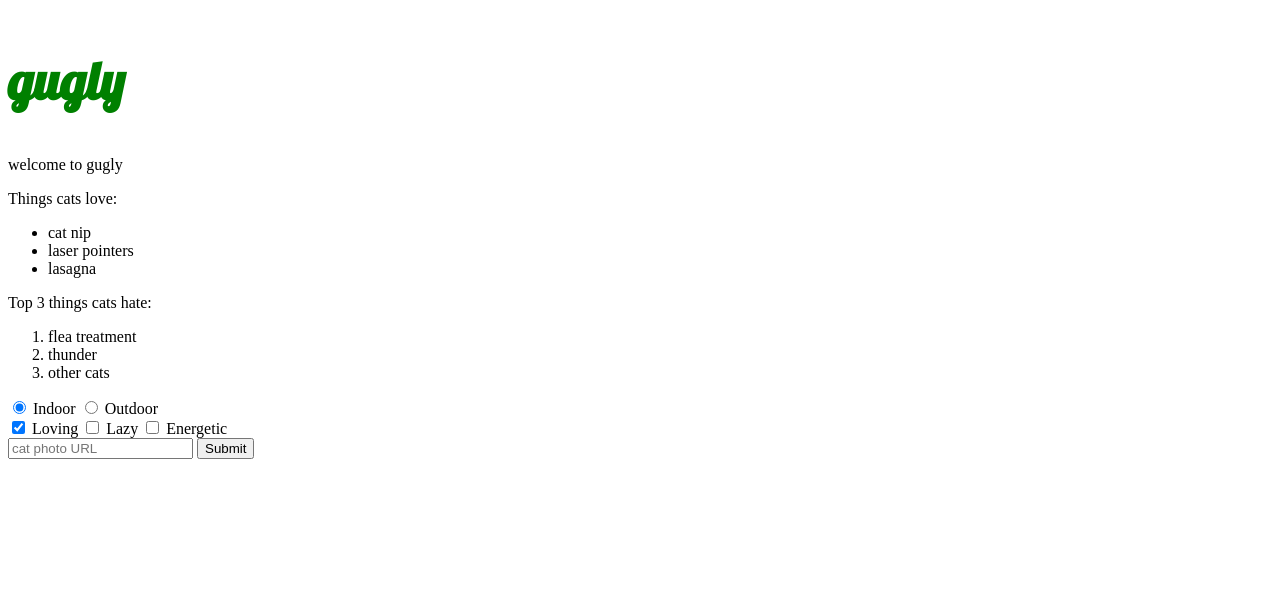
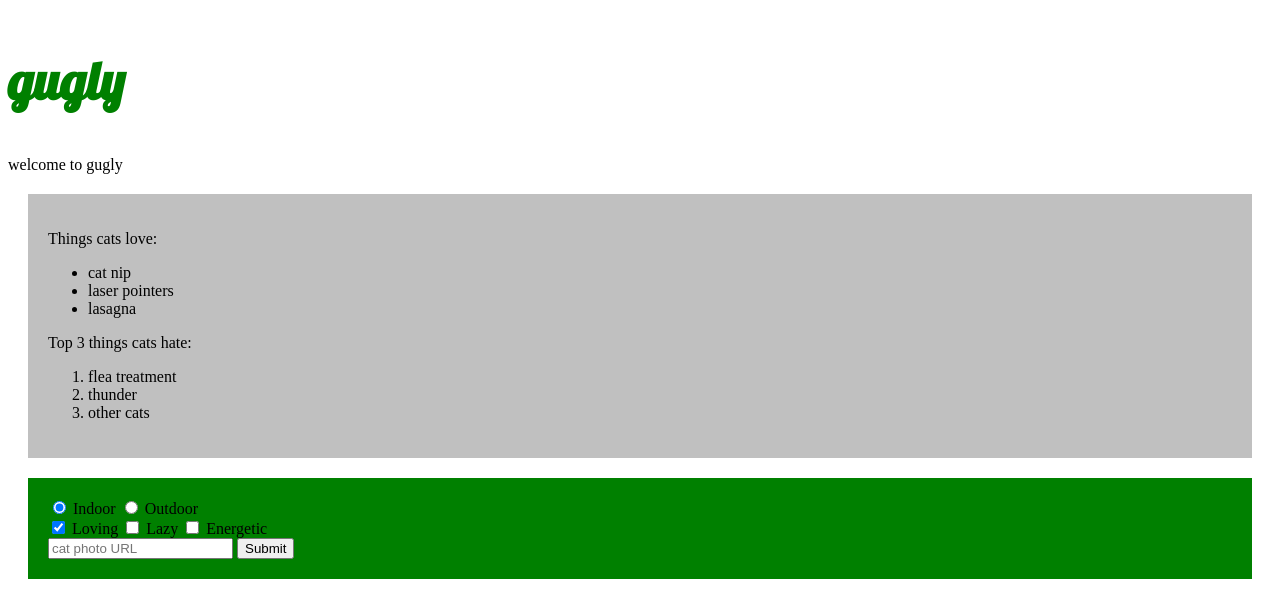
Before and after one commit to mvrchowdary99/gugly.me, a PHP site: page / in a window 1280 px wide. Shown: the part 290-889 px from the top of the page. Before the commit the page ends 749 px from the top, so only its background shows below. Run offline with PHP 8.4, Linux system fonts and the light colour scheme.

Commit message:
This is silver background

```diff
--- a/index.css
+++ b/index.css
@@ -6,6 +6,13 @@
   font-size: 52px;
   font-family: Lobster;
 }
-.silver-background{
+.silver-backround{
   background-color: silver;
+  margin: 20px;
+  padding: 20px;
 }
+#cat-photo-form{
+  background-color: green;
+  margin: 20px;
+  padding: 20px;
+}
--- a/index.html
+++ b/index.html
@@ -27,7 +27,7 @@
       </ol>
     </div>
 
-    <form action="/submit-cat-photo">
+    <form action="/submit-cat-photo" id="cat-photo-form">
       <label><input type="radio" name="indoor-outdoor" checked> Indoor</label>
       <label><input type="radio" name="indoor-outdoor"> Outdoor</label><br>
       <label><input type="checkbox" name="personality" checked> Loving</label>
```
